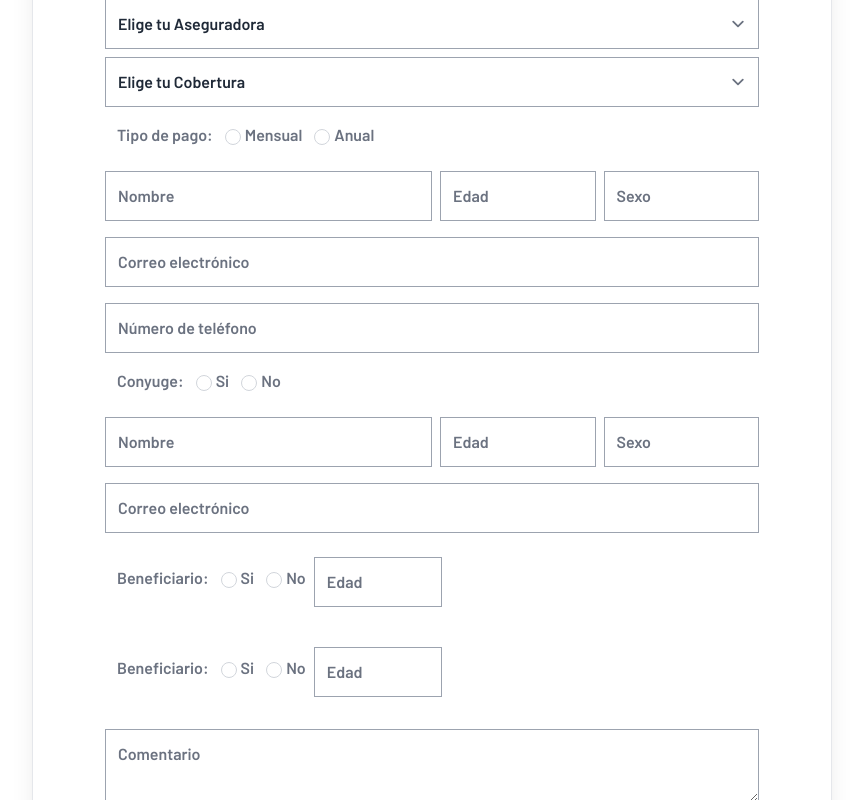
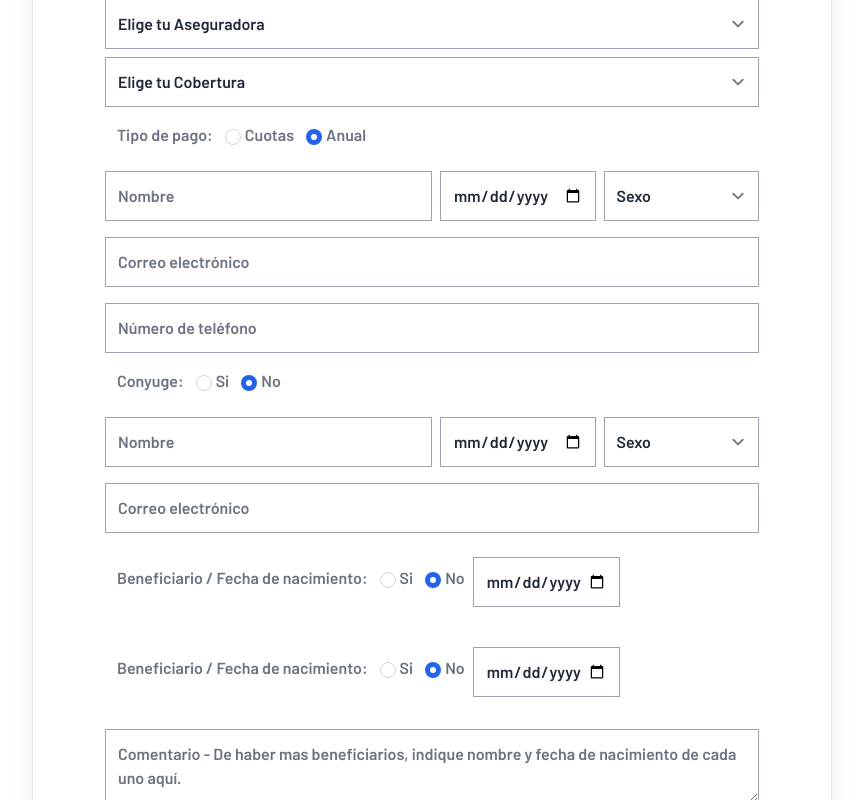
Before and after one commit to marco0490/ffconsultantsve, a React (Vite) app: page /cotizador in a window 1280 px wide. Shown: the part 980-1780 px from the top of the page, without its empty margins (208-1071 px from the left). Built offline with nearby package versions, Linux system fonts and the light colour scheme.

Commit message:
fix: cotizador form

```diff
--- a/src/components/ContactForm/ContactForm.jsx
+++ b/src/components/ContactForm/ContactForm.jsx
@@ -60,7 +60,13 @@ function ContactForm() {
   }
 
   const showAlert = () => {
-    if (Check) {
+    if (
+      Check &&
+      Name !== '' &&
+      Email !== '' &&
+      Phone !== '' &&
+      Message !== ''
+    ) {
       Swal.fire({
         title: 'Confirmado',
         text: 'Hemos recibido tu mensaje, revisaremos la información y estaremos en contacto pronto.',
--- a/src/pages/Cotizador/Cotizador.jsx
+++ b/src/pages/Cotizador/Cotizador.jsx
@@ -2,6 +2,8 @@ import { useEffect, useState } from 'react'
 import People from '../../assets/images/people.png'
 import { Helmet } from 'react-helmet'
 import { Link } from 'react-router-dom'
+import Swal from 'sweetalert2'
+import emailjs from 'emailjs-com'
 
 function Cotizador() {
   useEffect(() => {
@@ -9,6 +11,55 @@ function Cotizador() {
   }, [])
 
   const [company, setCompany] = useState('')
+  const [check, setCheck] = useState(false)
+
+  const handleReset = () => {
+    setCompany('')
+  }
+
+  function sendEmail(e) {
+    e.preventDefault()
+
+    emailjs
+      .sendForm(
+        import.meta.env.VITE_EMAIL_SERVICE,
+        import.meta.env.VITE_EMAIL_TEMPLATE2,
+        e.target,
+        import.meta.env.VITE_EMAIL_USER,
+      )
+      .then(
+        (result) => {
+          throw result.text
+        },
+        (error) => {
+          throw error.text
+        },
+      )
+    e.target.reset()
+    handleReset()
+  }
+
+  const showAlert = () => {
+    if (check) {
+      Swal.fire({
+        title: 'Confirmado',
+        text: 'Hemos recibido tu mensaje, revisaremos la información y estaremos en contacto pronto.',
+        icon: 'success',
+        button: 'OK',
+        timer: '3000',
+        timerProgressBar: 'true',
+      })
+    } else {
+      Swal.fire({
+        title: 'Espera',
+        text: 'Tienes que terminar de rellenar la información.',
+        icon: 'info',
+        button: 'OK',
+        timer: '3000',
+        timerProgressBar: 'true',
+      })
+    }
+  }
 
   return (
     <>
@@ -74,7 +125,10 @@ function Cotizador() {
                 Datos Personales
               </label>
             </div>
-            <form className="p-6 flex flex-col justify-center">
+            <form
+              className="p-6 flex flex-col justify-center"
+              onSubmit={sendEmail}
+            >
               <div className="flex flex-col">
                 <label htmlFor="aseguradora" className="hidden">
                   Aseguradoras
@@ -84,25 +138,30 @@ function Cotizador() {
                   id="aseguradora"
                   onChange={() => setCompany(event.target.value)}
                 >
-                  <option>Elige tu Aseguradora</option>
+                  <option value="" disabled selected>
+                    Elige tu Aseguradora
+                  </option>
                   <option value="seguros-mercantil">Seguros Mercantil</option>
                   <option value="seguros-qualitas">Seguros Qualitas</option>
+                  <option value="seguros-caracas">Seguros Caracas</option>
                 </select>
               </div>
               <div className="flex flex-col">
-                <label htmlFor="planes" className="hidden">
-                  Planes
+                <label htmlFor="cobertura" className="hidden">
+                  Cobertura
                 </label>
-                <select name="planes" id="planes">
-                  <option>Elige tu Cobertura</option>
+                <select name="cobertura" id="cobertura">
+                  <option value="" disabled selected>
+                    Elige tu Cobertura
+                  </option>
 
                   {company === 'seguros-mercantil' ? (
                     <>
-                      <option value="5000-30000">5.000 - 30.000</option>
+                      <option value="5000-30000">30.000</option>
                       <option value="50000-100000">50.000 - 100.000</option>
                       <option value="50000-100000">200.000 - 1.000.000</option>
                     </>
-                  ) : (
+                  ) : company === 'seguros-qualitas' ? (
                     <>
                       <option value="HCM">HCM</option>
                       <option value="APS">APS</option>
@@ -110,31 +169,43 @@ function Cotizador() {
                       <option value="COLECTIVOS">COLECTIVOS</option>
                       <option value="ADMINISTRADOS">ADMINISTRADOS</option>
                     </>
+                  ) : (
+                    <>
+                      <option value="20.000">20.000</option>
+                      <option value="50.000">50.000</option>
+                      <option value="100.000">100.000</option>
+                      <option value="200.000">200.000</option>
+                      <option value="500.000">500.000</option>
+                      <option value="1.000.000">1.000.000</option>
+                    </>
                   )}
                 </select>
               </div>
               <div className="text-gray-500 font-semibold items-center my-4 ms-3 flex">
                 <h3 className="inline pr-2">Tipo de pago: </h3>
                 <input
-                  id="pago"
+                  id="pago-mensual"
                   type="radio"
                   name="pago"
-                  value="Mensual"
+                  value="Cuotas"
                   className="h-4 w-4 border-gray-300 mt-1 mx-1 focus:ring-2 focus:ring-blue-300"
                   aria-labelledby="pago"
                   aria-describedby="pago"
+                  required
                 />
                 <label htmlFor="pago" className="l-2 block me-2">
-                  Mensual
+                  Cuotas
                 </label>
                 <input
-                  id="pago"
+                  id="pago-anual"
                   type="radio"
                   name="pago"
                   value="Anual"
                   className="h-4 w-4 border-gray-300 mt-1 mx-1 focus:ring-2 focus:ring-blue-300"
                   aria-labelledby="pago"
                   aria-describedby="pago"
+                  defaultChecked
+                  required
                 />
                 <label htmlFor="pago" className="l-2 block ">
                   Anual
@@ -159,7 +230,7 @@ function Cotizador() {
                     Edad
                   </label>
                   <input
-                    type="number"
+                    type="date"
                     name="age"
                     id="age"
                     placeholder="Edad"
@@ -171,14 +242,13 @@ function Cotizador() {
                   <label htmlFor="gender" className="hidden">
                     Sexo
                   </label>
-                  <input
-                    type="text"
-                    name="gender"
-                    id="gender"
-                    placeholder="Sexo"
-                    autoComplete="off"
-                    required
-                  />
+                  <select name="gender" id="gender" required>
+                    <option value="" disabled selected>
+                      Sexo
+                    </option>
+                    <option value="masculino">Masculino</option>
+                    <option value="femenino">Femenino</option>
+                  </select>
                 </div>
               </div>
               <div className="flex flex-col mt-2">
@@ -211,27 +281,30 @@ function Cotizador() {
               <div className="text-gray-500 font-semibold items-center my-4 ms-3 flex">
                 <h3 className="inline pr-2">Conyuge: </h3>
                 <input
-                  id="conyuge"
+                  id="conyuge-si"
                   type="radio"
                   name="conyuge"
                   value="Si"
                   className="h-4 w-4 border-gray-300 mt-1 mx-1 focus:ring-2 focus:ring-blue-300"
                   aria-labelledby="conyuge"
                   aria-describedby="conyuge"
+                  required
                 />
-                <label htmlFor="conyuge" className="l-2 block me-2">
+                <label htmlFor="conyuge-si" className="l-2 block me-2">
                   Si
                 </label>
                 <input
-                  id="conyuge"
+                  id="conyuge-no"
                   type="radio"
                   name="conyuge"
                   value="No"
                   className="h-4 w-4 border-gray-300 mt-1 mx-1 focus:ring-2 focus:ring-blue-300"
                   aria-labelledby="conyuge"
                   aria-describedby="conyuge"
+                  defaultChecked
+                  required
                 />
-                <label htmlFor="conyuge" className="l-2 block ">
+                <label htmlFor="conyuge-no" className="l-2 block">
                   No
                 </label>
               </div>
@@ -246,7 +319,6 @@ function Cotizador() {
                     id="name2"
                     placeholder="Nombre"
                     autoComplete="off"
-                    required
                   />
                 </div>
 
@@ -255,26 +327,24 @@ function Cotizador() {
                     Edad
                   </label>
                   <input
-                    type="number"
+                    type="date"
                     name="age2"
                     id="age2"
                     placeholder="Edad"
                     autoComplete="off"
-                    required
                   />
                 </div>
                 <div className="flex flex-col">
                   <label htmlFor="gender2" className="hidden">
                     Sexo
                   </label>
-                  <input
-                    type="text"
-                    name="gender2"
-                    id="gender2"
-                    placeholder="Sexo"
-                    autoComplete="off"
-                    required
-                  />
+                  <select name="gender2" id="gender2">
+                    <option value="" disabled selected>
+                      Sexo
+                    </option>
+                    <option value="masculino">Masculino</option>
+                    <option value="femenino">Femenino</option>
+                  </select>
                 </div>
               </div>
               <div className="flex flex-col mt-2">
@@ -287,59 +357,65 @@ function Cotizador() {
                   id="email2"
                   placeholder="Correo electrónico"
                   autoComplete="off"
-                  required
                 />
               </div>
               <div className="text-gray-500 font-semibold items-center my-4 ms-3 flex">
-                <h3 className="inline pr-2">Beneficiario: </h3>
+                <h3 className="inline pr-2">
+                  Beneficiario / Fecha de nacimiento:{' '}
+                </h3>
                 <input
-                  id="beneficiario"
+                  id="beneficiario-si"
                   type="radio"
                   name="beneficiario"
                   value="Si"
                   className="h-4 w-4 border-gray-300 mt-1 mx-1 focus:ring-2 focus:ring-blue-300"
                   aria-labelledby="beneficiario"
                   aria-describedby="beneficiario"
+                  required
                 />
                 <label htmlFor="beneficiario" className="l-2 block me-2">
                   Si
                 </label>
                 <input
-                  id="beneficiario"
+                  id="beneficiario-no"
                   type="radio"
                   name="beneficiario"
                   value="No"
                   className="h-4 w-4 border-gray-300 mt-1 mx-1 focus:ring-2 focus:ring-blue-300"
                   aria-labelledby="beneficiario"
                   aria-describedby="beneficiario"
+                  defaultChecked
+                  required
                 />
-                <label htmlFor="conyuge" className="l-2 block ">
+                <label htmlFor="beneficiario" className="l-2 block ">
                   No
                 </label>
-                <div className="flex flex-col ms-2 w-[20%]">
-                  <label htmlFor="age" className="hidden">
+                <div className="flex flex-col ms-2 w-[23%]">
+                  <label htmlFor="age3" className="hidden">
                     Edad
                   </label>
                   <input
-                    type="number"
-                    name="age"
-                    id="age"
+                    type="date"
+                    name="age3"
+                    id="age3"
                     placeholder="Edad"
                     autoComplete="off"
-                    required
                   />
                 </div>
               </div>
               <div className="text-gray-500 font-semibold items-center my-4 ms-3 flex">
-                <h3 className="inline pr-2">Beneficiario: </h3>
+                <h3 className="inline pr-2">
+                  Beneficiario / Fecha de nacimiento:{' '}
+                </h3>
                 <input
-                  id="beneficiario2"
+                  id="beneficiario2-si"
                   type="radio"
                   name="beneficiario2"
                   value="Si"
                   className="h-4 w-4 border-gray-300 mt-1 mx-1 focus:ring-2 focus:ring-blue-300"
                   aria-labelledby="beneficiario2"
                   aria-describedby="beneficiario2"
+                  required
                 />
                 <label htmlFor="beneficiario2" className="l-2 block me-2">
                   Si
@@ -352,21 +428,22 @@ function Cotizador() {
                   className="h-4 w-4 border-gray-300 mt-1 mx-1 focus:ring-2 focus:ring-blue-300"
                   aria-labelledby="beneficiario2-no"
                   aria-describedby="beneficiario2-no"
+                  defaultChecked
+                  required
                 />
                 <label htmlFor="beneficiario2-no" className="l-2 block ">
                   No
                 </label>
-                <div className="flex flex-col ms-2 w-[20%]">
-                  <label htmlFor="age" className="hidden">
+                <div className="flex flex-col ms-2 w-[23%]">
+                  <label htmlFor="age4" className="hidden">
                     Edad
                   </label>
                   <input
-                    type="number"
-                    name="age"
-                    id="age"
+                    type="date"
+                    name="age4"
+                    id="age4"
                     placeholder="Edad"
                     autoComplete="off"
-                    required
                   />
                 </div>
               </div>
@@ -378,9 +455,8 @@ function Cotizador() {
                   type="text"
                   name="comment"
                   id="comment"
-                  placeholder="Comentario"
+                  placeholder="Comentario - De haber mas beneficiarios, indique nombre y fecha de nacimiento de cada uno aquí."
                   autoComplete="off"
-                  required
                 />
               </div>
               <div className="flex mt-2">
@@ -390,6 +466,7 @@ function Cotizador() {
                   className="text-md indeterminate:bg-gray-300 mx-1 my-2 font-medium default:ring-2 checked:bg-primary inline-block"
                   id="contactFormAgree"
                   required
+                  onChange={() => setCheck(!check)}
                 />
                 <label className="mx-1" htmlFor="contactFormAgree">
                   Doy mi consentimiento para el tratamiento de los datos
@@ -407,6 +484,7 @@ function Cotizador() {
               <button
                 type="submit"
                 className=" bg-primary hover:bg-blue-dark text-white font-bold py-3 px-6  mt-3 hover:bg-purple transition ease-in-out duration-300"
+                onClick={showAlert}
               >
                 Enviar
               </button>
```
